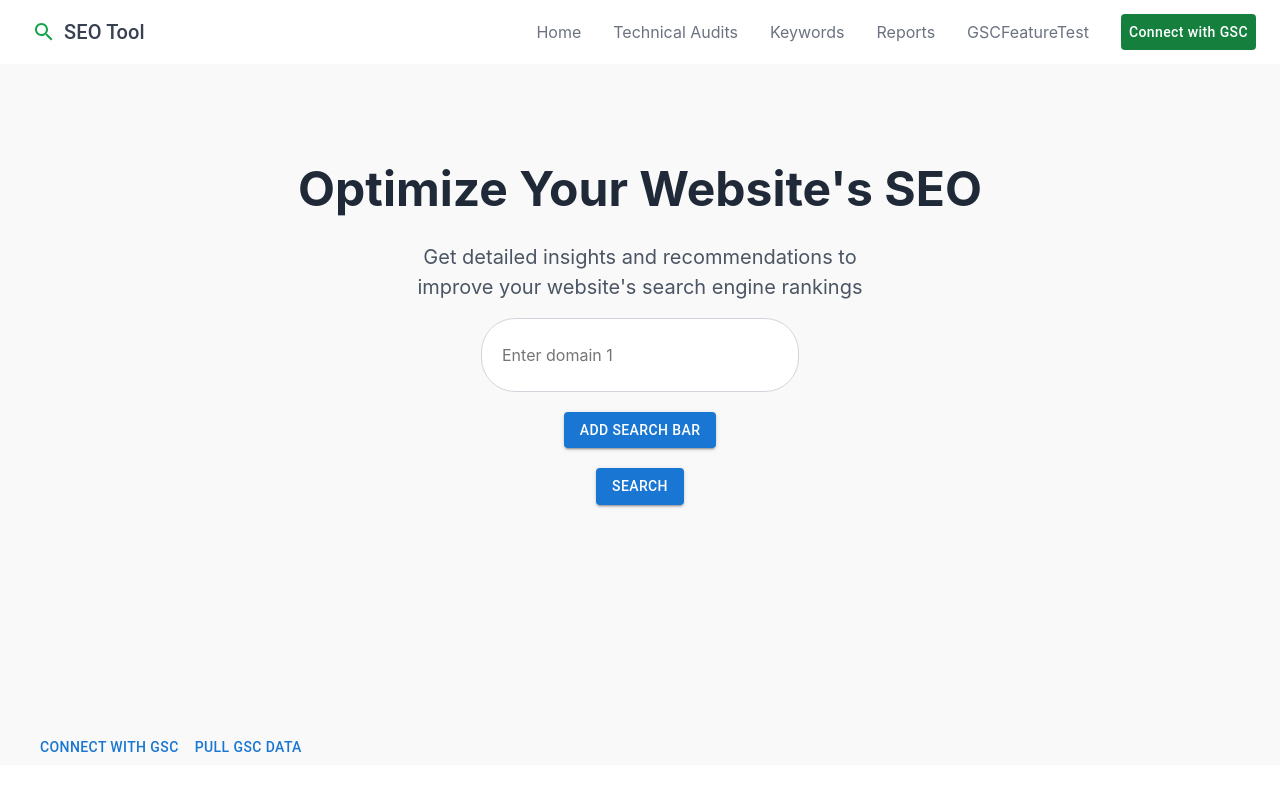
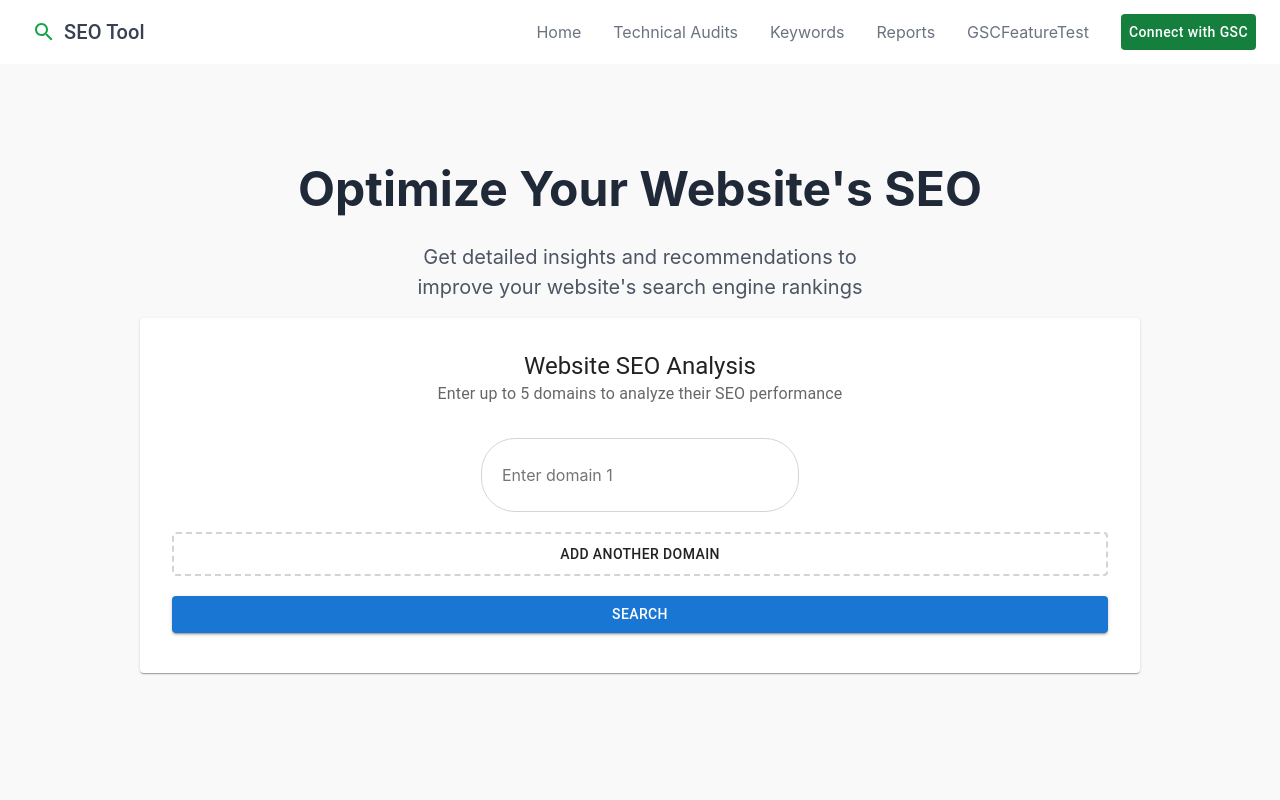
Before and after one commit to huiyinghuan/seo-capstone-hhy, a React (Create React App) app in the folder frontend/: page / in a window 1280 px wide. Shown: the top 800 px of the page. Built offline with nearby package versions, Linux system fonts and the light colour scheme.

Commit message:
adjustment to ui

```diff
--- a/frontend/src/components/SearchBar.css
+++ b/frontend/src/components/SearchBar.css
@@ -15,7 +15,13 @@
 .search-bar-flex-container {
   display: flex; /* Enable flexbox layout */
   flex-wrap: wrap; /* Allow wrapping to the next line if there are too many items */
-  gap: 10px; /* Add space between search bars */
+  gap: 30px; /* Add space between search bars */
+  align-items: center;
+  margin: 0 auto;
+  /* display: grid;
+  grid-template-columns: repeat(3, 1fr);
+  gap: 10px;
+  width: 100%; */
 }
 
 
--- a/frontend/src/components/SearchBar.js
+++ b/frontend/src/components/SearchBar.js
@@ -278,9 +278,10 @@ import { Check as CheckIcon, Close as CloseIcon } from '@mui/icons-material';
 import './SearchBar.css'; // Import the CSS file
 import SEOAuditResultTable from "./SEOAuditResultTable";
 import { FaPlusCircle } from "react-icons/fa";
+import DisabledByDefaultRoundedIcon from '@mui/icons-material/DisabledByDefaultRounded';
 import Button from '@mui/material/Button';
 import SEOCompetitorAnalysisSummaryTable from './SEOCompetitorAnalysisSummaryTable';
-
+import { Card, CardHeader, CardContent, Typography  } from '@mui/material';
 
   const SearchBar = ({ onSearch }) => {
     const [domains, setDomains] = useState([{ domain: "", result: null }]);
@@ -468,14 +469,90 @@ import SEOCompetitorAnalysisSummaryTable from './SEOCompetitorAnalysisSummaryTab
 
     console.log("Combined rows:", combinedRows);
 
+  //   return (
+  //     <div className="container">
+  //       <div className="search-bar-form">
+  //         {/* Add a flex container to arrange search bars horizontally */}
+  //         <div className="search-bar-flex-container">
+  //         {/* <div className={`search-bar-flex-container ${domains.length === 1 ? "centered" : ""}`}> */}
+  //           {domains.map((entry, index) => (
+  //             <div key={index} className="search-bar-container">
+  //               <div className="search-bar-wrapper">
+  //                 <input
+  //                   type="text"
+  //                   value={entry.domain}
+  //                   onChange={(e) => handleDomainChange(index, e.target.value)}
+  //                   placeholder={`Enter domain ${index + 1}`}
+  //                   className="search-bar-input"
+  //                 />
+  //                 {domains.length > 1 && (
+  //                 <Button
+  //                   sx={{
+  //                     position: "absolute",
+  //                     right: "20px",
+  //                     top: "50%",
+  //                     transform: "translateY(-50%)",
+  //                     // minWidth: "50px",
+  //                     // height: "50%",
+  //                     // borderRadius: "5px",
+  //                   }}
+  //                   //variant="outlined"
+  //                   // color="secondary"
+  //                   onClick={() => handleRemoveSearchBar(index)}
+  //                 >
+  //                   <DisabledByDefaultRoundedIcon  sx={{ fontSize: 30 }} />
+  //                 </Button>
+  //                 )}
+  //               </div>
+  //             </div>
+  //           ))}
+  //         </div>
+
+  //         <Button
+  //           variant="contained"
+  //           onClick={handleAddSearchBar}
+  //           sx={{
+  //             margin: "20px 0px 20px 0px"
+  //           }}>
+  //           Add Search Bar
+  //         </Button>
+  //         <Button variant="contained" onClick={handleSearch}>
+  //           Search
+  //         </Button>
+  //       </div>
+
+  //       {/* Competitor Summary Table */}
+  //       <div className="scrollable-table-container">
+  //         {searchTriggered && combinedScores.length > 0 && (
+  //           <SEOCompetitorAnalysisSummaryTable data={combinedScores} />
+  //         )}
+  //       </div>
+
+  //       <br />
+
+  //       {domains.map((entry, index) => (
+  //         <div key={index} className="scrollable-table-container">
+  //             {entry.result && <SEOAuditResultTable rows={createRows(entry.result)} domain={entry.domain} />}
+  //         </div>
+  //       ))}
+
+  //       <br />
+  //     </div>
+  //   );
+
+  // };
+
   return (
     <div className="container">
+      {/* <Card className="max-w-4xl mx-auto mb-12"> */}
+      <Card sx={{ maxWidth: 1000, margin: '0 auto', padding: 2, marginBottom: 4 }}>
+      <CardHeader title="Website SEO Analysis" subheader="Enter up to 5 domains to analyze their SEO performance" />
+        <CardContent>
           <div className="search-bar-form">
             {/* Add a flex container to arrange search bars horizontally */}
             <div className="search-bar-flex-container">
-          {/* <div className={`search-bar-flex-container ${domains.length === 1 ? "centered" : ""}`}> */}
               {domains.map((entry, index) => (
-              <div key={index} className="search-bar-container">
+                <div key={index} className="search-bar-container relative">
                   <div className="search-bar-wrapper">
                     <input
                       type="text"
@@ -491,15 +568,10 @@ import SEOCompetitorAnalysisSummaryTable from './SEOCompetitorAnalysisSummaryTab
                           right: "20px",
                           top: "50%",
                           transform: "translateY(-50%)",
-                      minWidth: "50px",
-                      height: "50%",
-                      borderRadius: "5px",
                         }}
-                    variant="outlined"
-                    color="secondary"
                         onClick={() => handleRemoveSearchBar(index)}
                       >
-                    Remove
+                        <DisabledByDefaultRoundedIcon sx={{ fontSize: 30 }} />
                       </Button>
                     )}
                   </div>
@@ -507,18 +579,37 @@ import SEOCompetitorAnalysisSummaryTable from './SEOCompetitorAnalysisSummaryTab
               ))}
             </div>
 
+            <div className="button-group" style={{ width: '100%' }}>
+              {/* add another domain */}
               <Button
-            variant="contained"
+                variant="outlined"
                 onClick={handleAddSearchBar}
                 sx={{
-              margin: "20px 0px 20px 0px"
+                  margin: "20px 0px", // Adjust top/bottom margin for spacing
+                  width: '100%', // Set width to 100% for full width
+                  borderColor: 'lightgrey', // to ensure the border has color
+                  borderStyle: 'dashed', // Dashed border style
+                  borderWidth: 2, // Border width
+                  color: 'text.primary', // Text color
+                  padding: '8px 16px', // Adjust padding for the button
+                  '&:hover': {
+                    borderColor: 'primary.main', // Change border color on hover
+                   // backgroundColor: 'transparent', // Keep background transparent on hover
+                  }
                 }}>
-            Add Search Bar
+                Add Another Domain
               </Button>
-          <Button variant="contained" onClick={handleSearch}>
+              <br></br>
+              <Button variant="contained" onClick={handleSearch}
+              sx={{
+                width: '100%',
+                }}>
                 Search
               </Button>
             </div>
+          </div>
+        </CardContent>
+      </Card>
 
       {/* Competitor Summary Table */}
       <div className="scrollable-table-container">
@@ -534,12 +625,11 @@ import SEOCompetitorAnalysisSummaryTable from './SEOCompetitorAnalysisSummaryTab
           {entry.result && <SEOAuditResultTable rows={createRows(entry.result)} domain={entry.domain} />}
         </div>
       ))}
-
       <br />
     </div>
   );
-
-  };
+}
+
 
 export default SearchBar;
 
```
Lines whose indentation alone changed are shown as unchanged.
